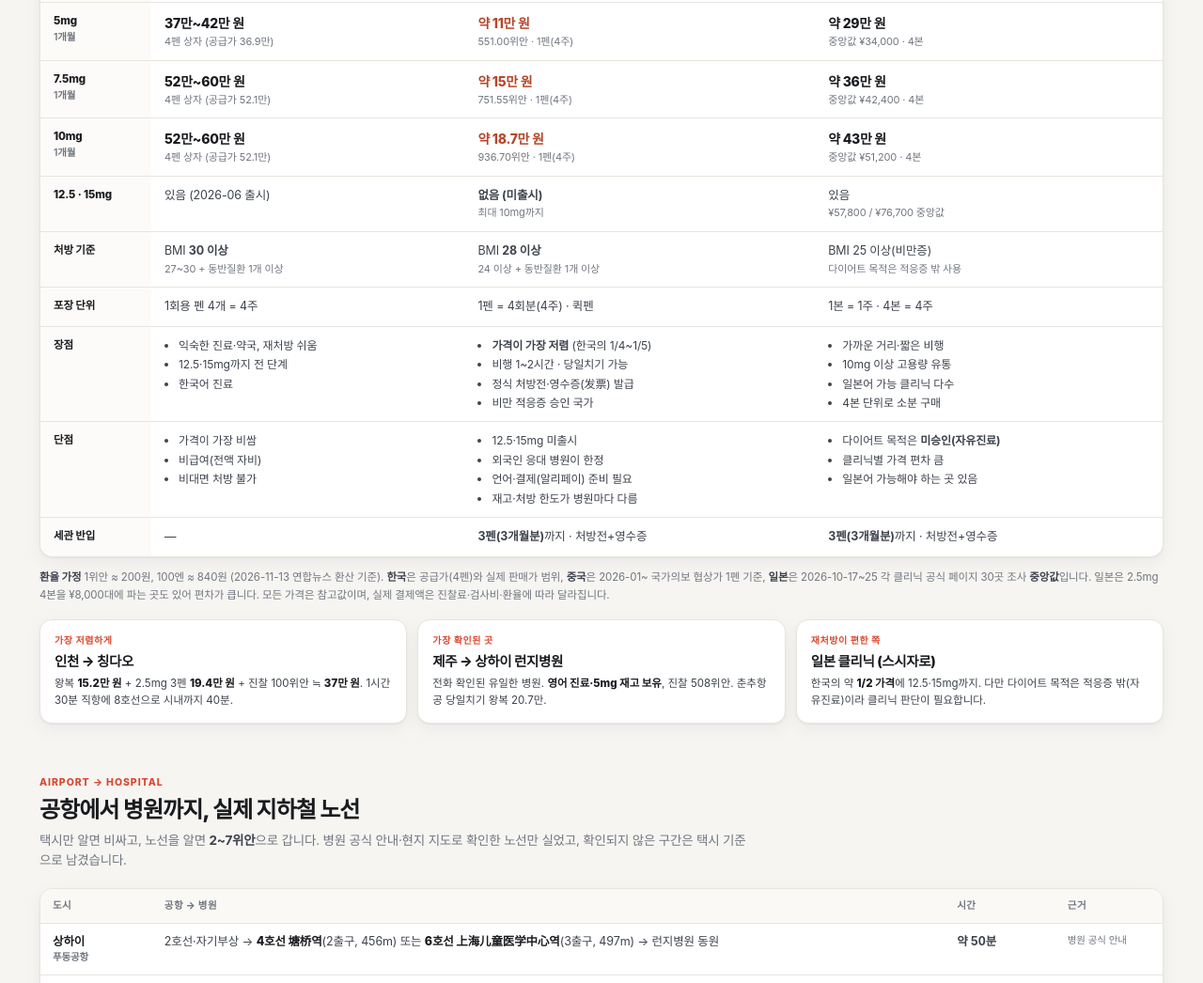
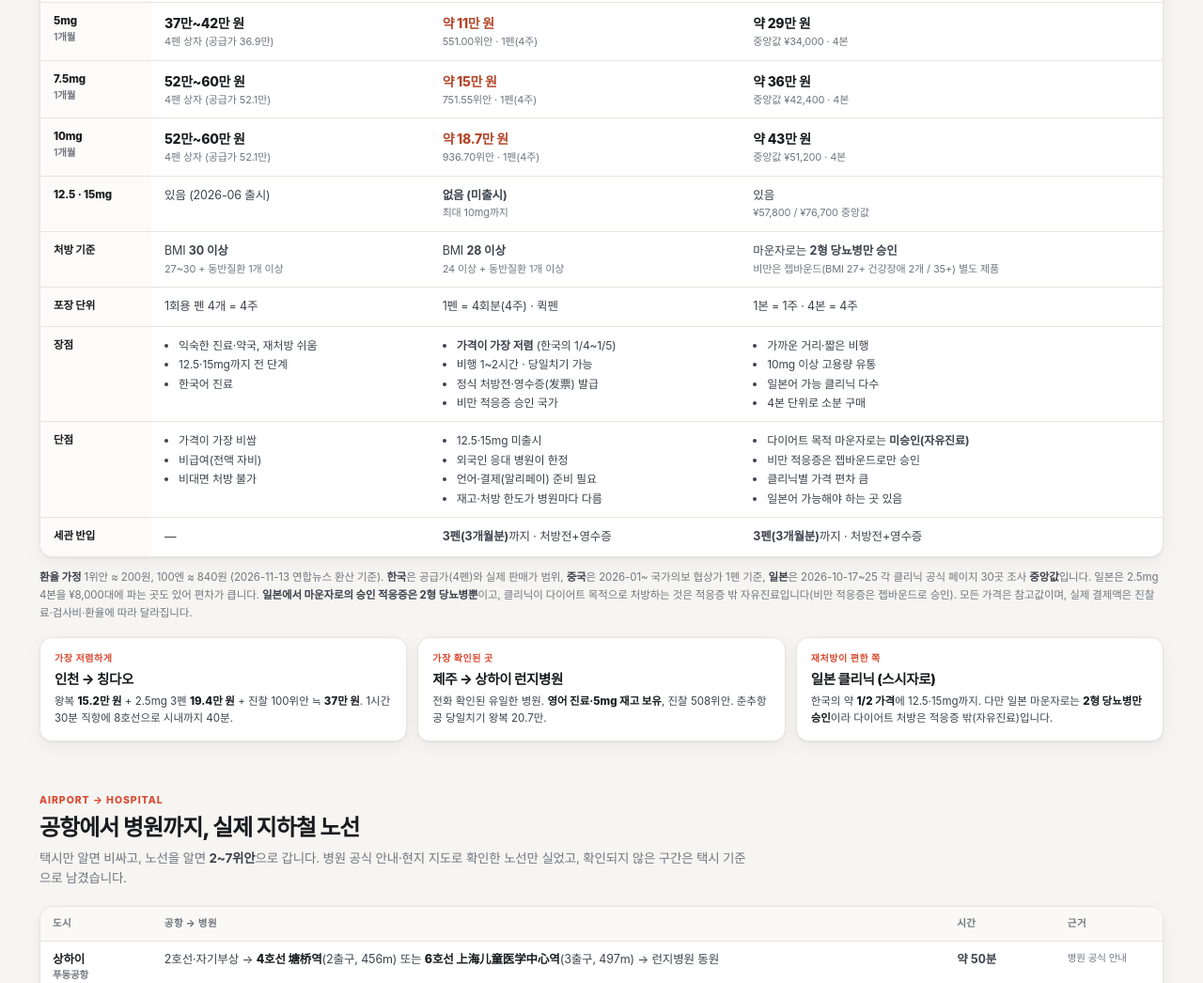
Before and after one commit to spaltino/malajaro-map, a plain HTML site: page index.html in a window 1280 px wide. Shown: the part 1159-2205 px from the top of the page at 94% size. Drawn offline with nearby package versions, Linux system fonts and the light colour scheme.

Commit message:
일본 적응증 정정 — 마운자로는 2형 당뇨병만 승인, 비만은 젭바운드

```diff
--- a/index.html
+++ b/index.html
@@ -956,7 +956,7 @@
           <th scope="row" class="row-h">처방 기준</th>
           <td>BMI <b>30 이상</b><br /><span class="sub">27~30 + 동반질환 1개 이상</span></td>
           <td>BMI <b>28 이상</b><br /><span class="sub">24 이상 + 동반질환 1개 이상</span></td>
-          <td>BMI 25 이상(비만증)<br /><span class="sub">다이어트 목적은 적응증 밖 사용</span></td>
+          <td>마운자로는 <b>2형 당뇨병만 승인</b><br /><span class="sub">비만은 젭바운드(BMI 27+ 건강장애 2개 / 35+) 별도 제품</span></td>
         </tr>
         <tr>
           <th scope="row" class="row-h">포장 단위</th>
@@ -974,7 +974,7 @@
           <th scope="row" class="row-h">단점</th>
           <td><ul><li>가격이 가장 비쌈</li><li>비급여(전액 자비)</li><li>비대면 처방 불가</li></ul></td>
           <td><ul><li>12.5·15mg 미출시</li><li>외국인 응대 병원이 한정</li><li>언어·결제(알리페이) 준비 필요</li><li>재고·처방 한도가 병원마다 다름</li></ul></td>
-          <td><ul><li>다이어트 목적은 <b>미승인(자유진료)</b></li><li>클리닉별 가격 편차 큼</li><li>일본어 가능해야 하는 곳 있음</li></ul></td>
+          <td><ul><li>다이어트 목적 마운자로는 <b>미승인(자유진료)</b></li><li>비만 적응증은 젭바운드로만 승인</li><li>클리닉별 가격 편차 큼</li><li>일본어 가능해야 하는 곳 있음</li></ul></td>
         </tr>
         <tr>
           <th scope="row" class="row-h">세관 반입</th>
@@ -986,7 +986,7 @@
     </table>
   </div>
   <p class="cmp-notes">
-    <b>환율 가정</b> 1위안 ≈ 200원, 100엔 ≈ 840원 (2026-11-13 연합뉴스 환산 기준). <b>한국</b>은 공급가(4펜)와 실제 판매가 범위, <b>중국</b>은 2026-01~ 국가의보 협상가 1펜 기준, <b>일본</b>은 2026-10-17~25 각 클리닉 공식 페이지 30곳 조사 <b>중앙값</b>입니다. 일본은 2.5mg 4본을 ¥8,000대에 파는 곳도 있어 편차가 큽니다. 모든 가격은 참고값이며, 실제 결제액은 진찰료·검사비·환율에 따라 달라집니다.
+    <b>환율 가정</b> 1위안 ≈ 200원, 100엔 ≈ 840원 (2026-11-13 연합뉴스 환산 기준). <b>한국</b>은 공급가(4펜)와 실제 판매가 범위, <b>중국</b>은 2026-01~ 국가의보 협상가 1펜 기준, <b>일본</b>은 2026-10-17~25 각 클리닉 공식 페이지 30곳 조사 <b>중앙값</b>입니다. 일본은 2.5mg 4본을 ¥8,000대에 파는 곳도 있어 편차가 큽니다. <b>일본에서 마운자로의 승인 적응증은 2형 당뇨병뿐</b>이고, 클리닉이 다이어트 목적으로 처방하는 것은 적응증 밖 자유진료입니다(비만 적응증은 젭바운드로 승인). 모든 가격은 참고값이며, 실제 결제액은 진찰료·검사비·환율에 따라 달라집니다.
   </p>
   <div class="pick-grid">
     <div class="pick">
@@ -1002,7 +1002,7 @@
     <div class="pick">
       <div class="pk">재처방이 편한 쪽</div>
       <h3>일본 클리닉 (스시자로)</h3>
-      <p>한국의 약 <b>1/2 가격</b>에 12.5·15mg까지. 다만 다이어트 목적은 적응증 밖(자유진료)이라 클리닉 판단이 필요합니다.</p>
+      <p>한국의 약 <b>1/2 가격</b>에 12.5·15mg까지. 다만 일본 마운자로는 <b>2형 당뇨병만 승인</b>이라 다이어트 처방은 적응증 밖(자유진료)입니다.</p>
     </div>
   </div>
 </section>
```
